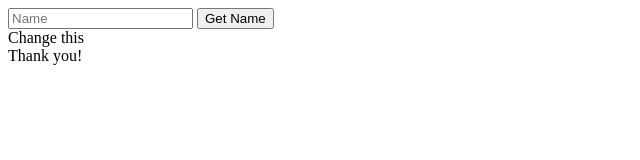
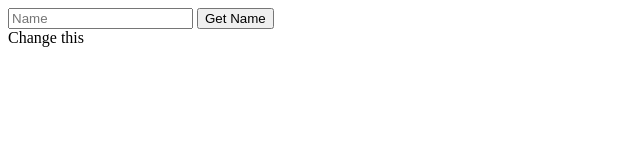
Before and after one commit to bbennett80/notes, a plain HTML site: page name.html in a window 1280 px wide. Shown: the full height of the page, 0-640 px from the left. Drawn offline with Linux system fonts and the light colour scheme.

Commit message:
remove thank you. add comments

```diff
--- a/name.html
+++ b/name.html
@@ -9,9 +9,9 @@
         <script>
             function getName() {
             document.getElementById("changeText").innerHTML = document.getElementById("inputName").value;
+            // this works too. maybe using the variable is more readable?
             }
         </script>
         <div id="changeText">Change this</div>
-        <div>Thank you!</div>
     </body>
 </html>
```
